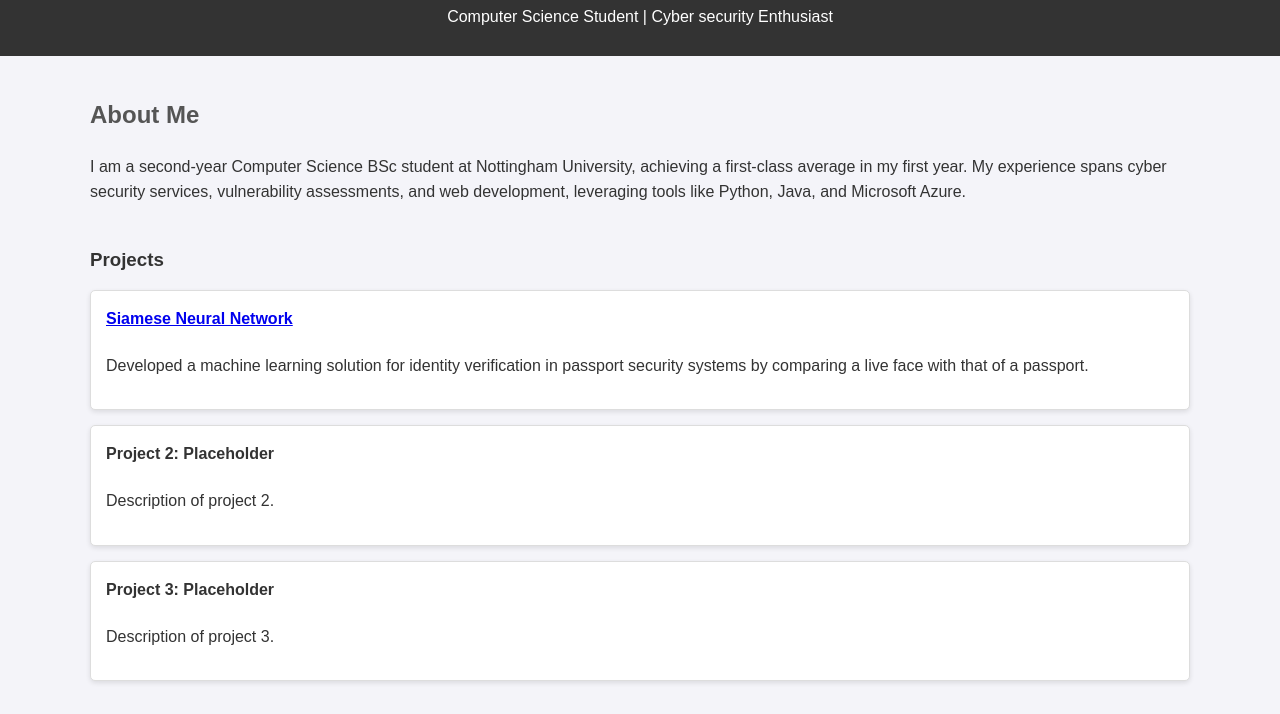
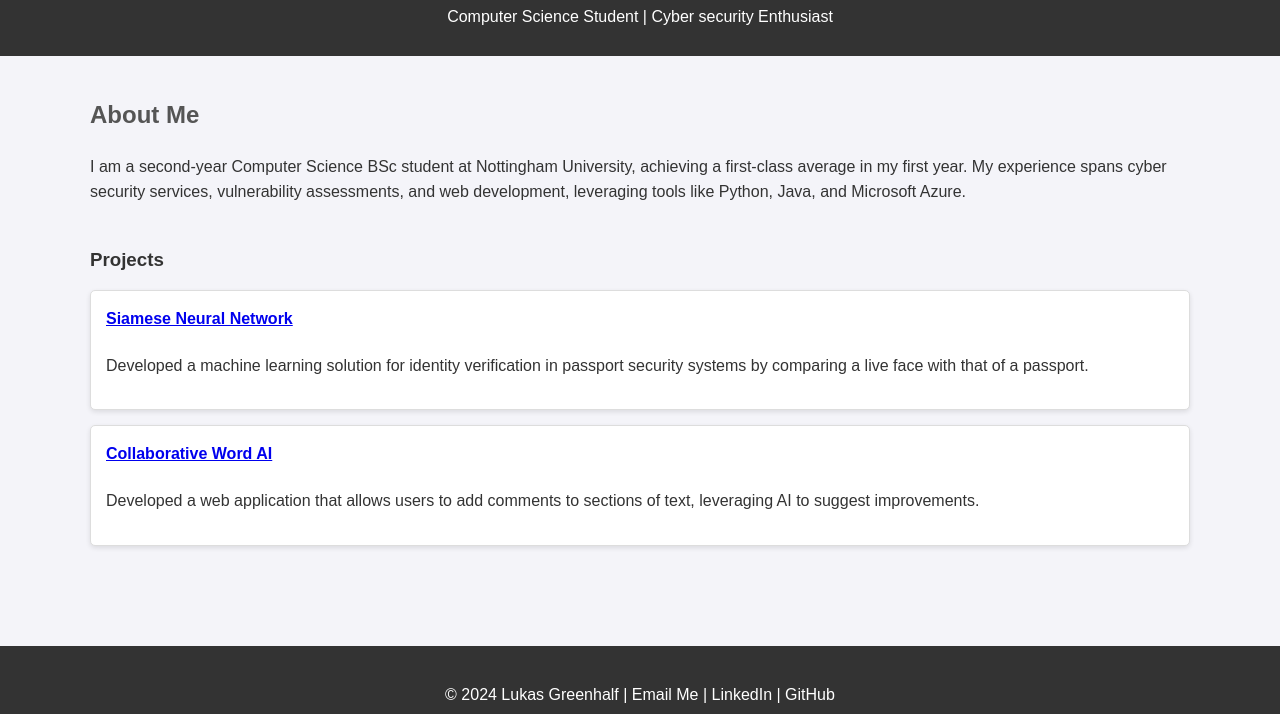
Before and after one commit to Lukas342/Lukas342.github.io, a plain HTML site: page index.html in a window 1280 px wide. Shown: the part 86-800 px from the top of the page. Drawn offline with Linux system fonts and the light colour scheme.

Commit message:
Added collaborative word AI project and links

```diff
--- a/index.html
+++ b/index.html
@@ -31,19 +31,15 @@
             </div>
 
             <div class="project-item">
-                <h4>Project 2: Placeholder</h4>
-                <p>Description of project 2.</p>
-            </div>
-
-            <div class="project-item">
-                <h4>Project 3: Placeholder</h4>
-                <p>Description of project 3.</p>
-            </div>
+                <h4><a href="https://collaborativewordai.azurewebsites.net/" target="_blank">Collaborative Word AI</a></h4>
+                <p>Developed a web application that allows users to add comments to sections of text, leveraging AI to suggest improvements.</p>
         </section>
     </div>
 
     <footer>
-        <p>&copy; 2024 Lukas Greenhalf | <a href="mailto:lukasgreenhalf@gmail.com">Email Me</a></p>
+        <p>&copy; 2024 Lukas Greenhalf | <a href="mailto:lukasgreenhalf@gmail.com">Email Me</a> |
+        <a href="https://www.linkedin.com/in/lukas-greenhalf" target="_blank">LinkedIn</a> |
+        <a href="https://github.com/Lukas342" target="_blank">GitHub</a></p>
     </footer>
 </body>
 
```
